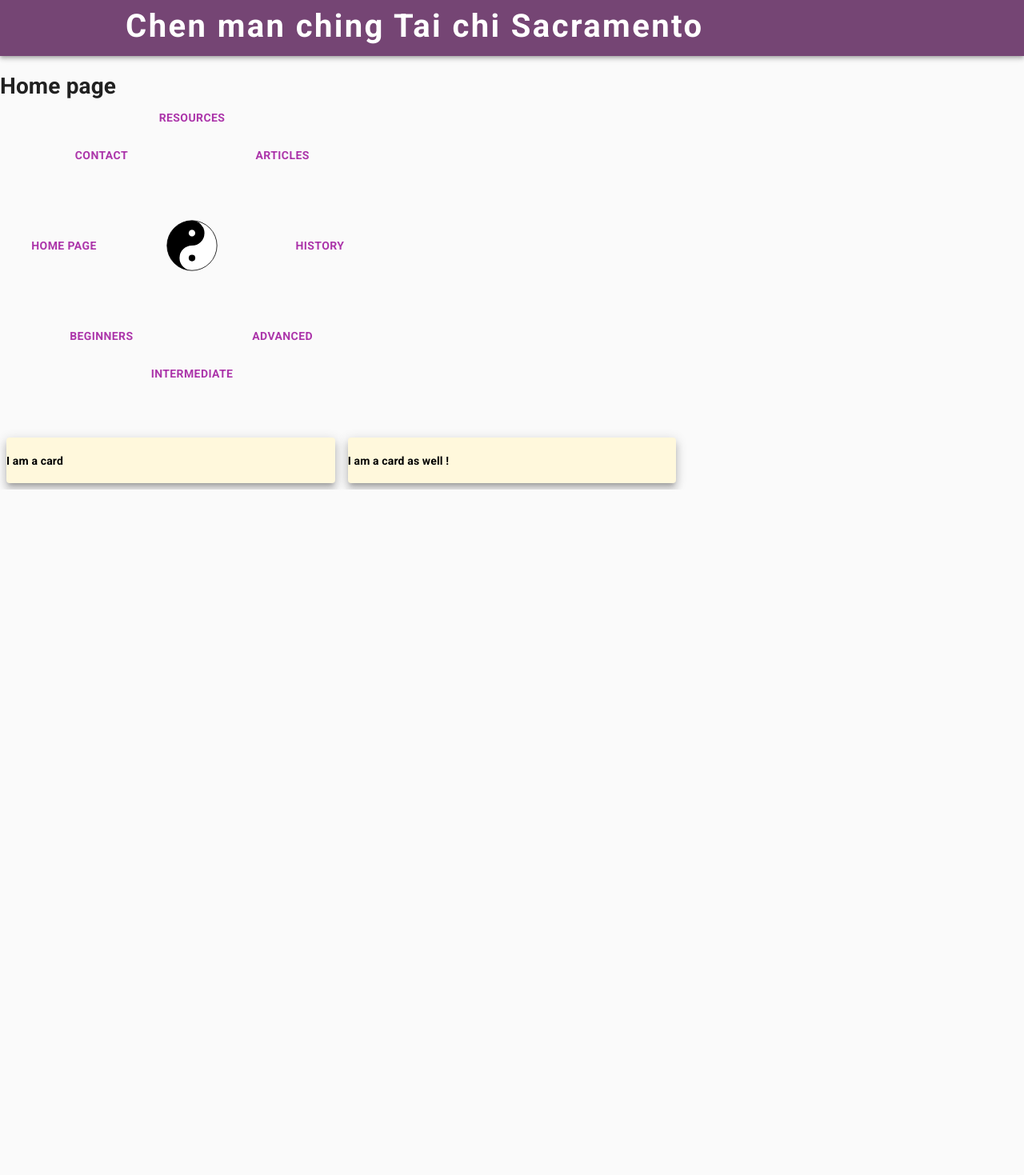
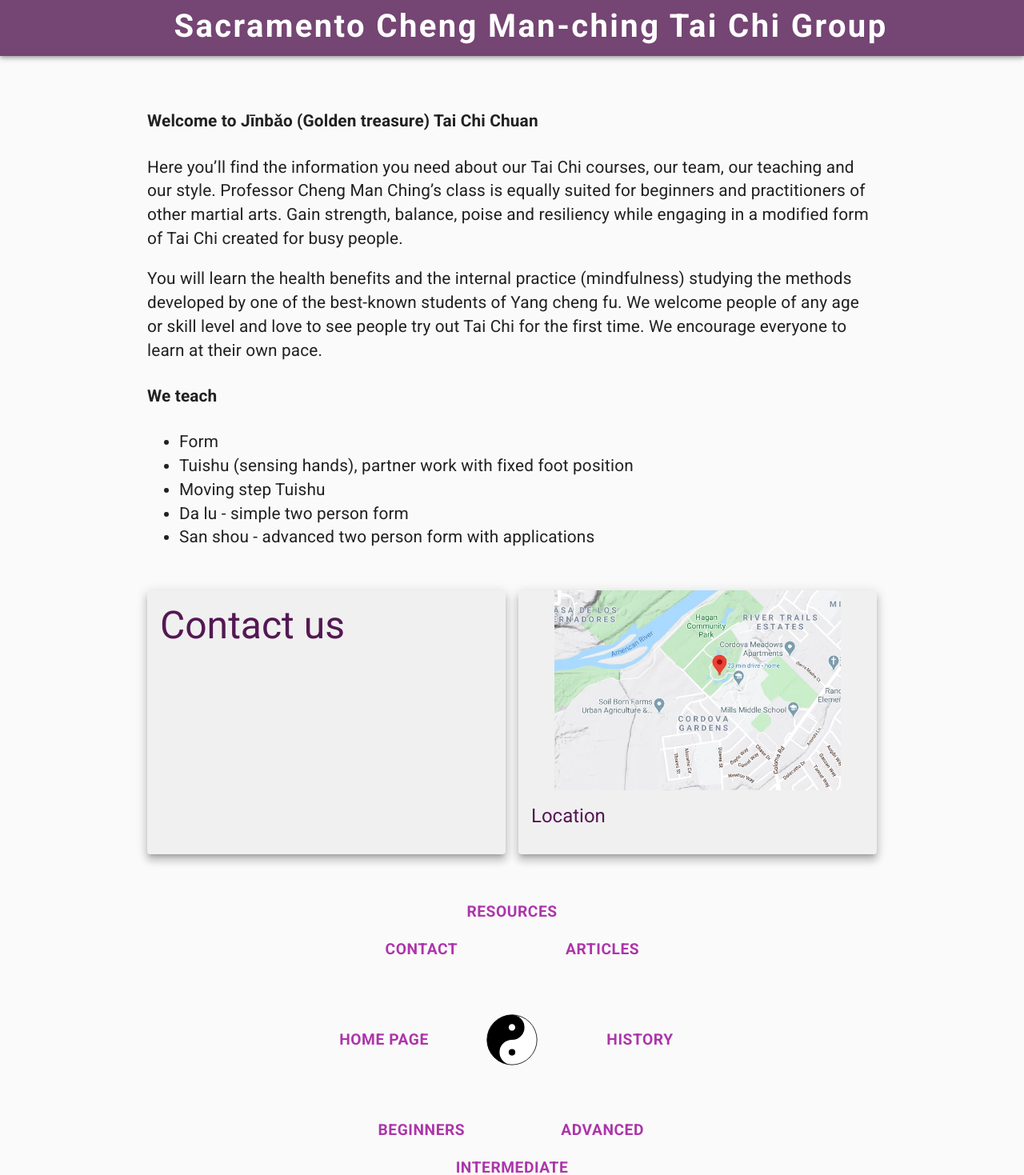
Before and after one commit to johnlobster/tcc-cmcsacramento, a React (Create React App) app: page / in a window 1280 px wide. Shown: the part 221-1690 px from the top of the page at 80% size. Before the commit the page ends 833 px from the top, so only its background shows below. Built offline with nearby package versions, Linux system fonts and the light colour scheme.

Commit message:
Home page content added, Edit components improved

```diff
--- a/src/components/CircleMenu/CircleMenu.tsx
+++ b/src/components/CircleMenu/CircleMenu.tsx
@@ -6,7 +6,7 @@ import { makeStyles, createStyles } from '@material-ui/core/styles';
 
 // would be really cool to make this responsive ....
 // ToDo how about using em instead of rem and change the font-size in the parent
-// ToDo should allow responsive sizes
+// ToDo should allow responsive sizes. Would have to use calc, which could be ok, but need to have a fallback
 
 // ToDo a11y - this is a menu, needs to be described as a menu
 
@@ -35,8 +35,7 @@ const topBoxStyles = makeStyles((theme: Theme) =>
       maxWidth: '30rem',
       height: `${2*size}rem`,
       maxHeight: '30rem',
-      marginLeft: '5rem',
-      marginBottom: '5rem',
+      margin: '0 auto 1.5rem auto',
 
       position: 'relative',
     }
@@ -51,8 +50,11 @@ const linkButtonStyles = makeStyles((theme: Theme) =>
       height: `${boxHeight}rem`,
       color: theme.palette.text.primaryColor,
       fontWeight: 'bold',
+      fontSize: '1.2rem',
       '& a': {
         color: theme.palette.text.primaryColor,
+        fontWeight: 'bold',
+        fontSize: '1.2rem',
       },
       '& a:visited': {
           color: theme.palette.text.primaryLinkVisited,
@@ -74,8 +76,9 @@ const tjtStyles = makeStyles((theme:Theme) =>
       height: '4rem',
       width: '4rem',
       position: 'absolute',
-      top: '8rem',
-      right: '8rem'
+      top: `${size-2}rem`,
+      right: `${size-2}rem`,
+      margin: '0 auto'
     }
   })
 )
--- a/src/components/EditBlock/EditBlock.tsx
+++ b/src/components/EditBlock/EditBlock.tsx
@@ -1,13 +1,17 @@
 import React from 'react';
 
-// add more props
-// add <EditBlock-moreProps> to type
-// interface EditBlock-moreProps {
-// }
+import { passClasses} from "../../global/common"
 
-const EditBlock:React.FunctionComponent = (props) => {
+interface MoreProps {
+  id: string;
+  className?: string;
+}
+
+const EditBlock: React.FunctionComponent<MoreProps> = (props) => {
+
   return(
-    <div>
+    <div className={passClasses(props.className)} >
+      {props.children}
     </div>
   );
 }
--- a/src/components/Footer/Footer.tsx
+++ b/src/components/Footer/Footer.tsx
@@ -1,14 +1,28 @@
 import React from 'react';
+
+import { Theme, Box } from '@material-ui/core'
+import { makeStyles, createStyles } from '@material-ui/core/styles';
 
 // add more props
 // add <Footer-moreProps> to type
 // interface Footer-moreProps {
 // }
 
+const footerStyles = makeStyles((theme: Theme) =>
+  createStyles({
+    root: {
+      color: theme.palette.primary.contrastText,
+      backgroundColor: theme.palette.primary.fade
+    },
+  })
+)
+
 const Footer:React.FunctionComponent = (props) => {
+  const footerClasses = footerStyles();
   return(
-    <div>
-    </div>
+    <Box className={footerClasses.root}>
+      <h2>Footer</h2>
+    </Box>
   );
 }
 
--- a/src/components/Header/Header.tsx
+++ b/src/components/Header/Header.tsx
@@ -1,21 +1,21 @@
 import React from 'react';
-import { Link } from 'react-router-dom';
 
-import {AppBar, Toolbar, IconButton, Box, Menu, MenuItem, Theme} from '@material-ui/core'
+import {AppBar, Toolbar, IconButton, Box, Menu, MenuItem, MenuList, Theme, Link}
+  from '@material-ui/core'
 import MenuIcon from '@material-ui/icons/Menu';
+import { makeStyles, createStyles } from '@material-ui/core/styles';
 
-import { makeStyles, createStyles } from '@material-ui/core/styles';
+import {data} from "../../data/page-info";
 
 const headerStyles = makeStyles((theme: Theme) =>
   createStyles({
     iconButton: {
-      color: 'white'
+      color: theme.palette.primary.contrastText
     },
     menu: {
-      backgroundColor: 'yellow',
       '& a': {
       textDecoration: 'none',
-      color: 'black'
+      color: theme.palette.text.primaryColor
       }
     },
     titleBox: {
@@ -24,20 +24,15 @@ const headerStyles = makeStyles((theme: Theme) =>
       flexDirection: 'column',
       alignContent: 'center',
       alignItems: 'center'
-    }
-  })
-);
-
-const infoStyles = makeStyles((theme: Theme) =>
-  createStyles({
-    root: {
+    },
+    info: {
       [theme.breakpoints.down('xs')]: {
         display: 'none',
       },
-      [theme.breakpoints.between('xs','sm')]: {
+      [theme.breakpoints.between('xs', 'sm')]: {
         fontSize: '0.75rem',
       },
-      [theme.breakpoints.between('sm','lg')]: {
+      [theme.breakpoints.between('sm', 'lg')]: {
         fontSize: '1.5rem',
       },
       [theme.breakpoints.up('lg')]: {
@@ -49,13 +44,8 @@ const infoStyles = makeStyles((theme: Theme) =>
     },
     appBar: {
       backgroundColor: theme.palette.primary.fade
-    }
-  }),
-);
-
-const titleStyles = makeStyles((theme: Theme) =>
-  createStyles({
-    root: {
+    },
+    title: {
       [theme.breakpoints.down('sm')]: {
         fontSize: '3rem',
       },
@@ -70,23 +60,16 @@ const titleStyles = makeStyles((theme: Theme) =>
       padding: '0.5rem 0.75rem 0 0.75rem'
 
     },
-  }),
+  })
 );
+
+
 interface MoreProps {
   desktop: boolean
 }
 
 const Header:React.FunctionComponent<MoreProps> = (props) => {
 
-  // const buttonClasses = buttonStyles();
-  // const titleClasses = titleStyles();
-  // classes={{root: buttonClasses.root}}
-  // className={MyStyles.menuButton}
-
-  // const fake = MyStyles.menuButton;
-
-  const infoClasses = infoStyles();
-  const titleClasses = titleStyles();
   const headerClasses = headerStyles();
 
 
@@ -104,7 +87,7 @@ const Header:React.FunctionComponent<MoreProps> = (props) => {
   //  + " "
   return(
     <div >
-      <AppBar position="static" className={infoClasses.appBar}>
+      <AppBar position="static" className={headerClasses.appBar}>
         <Toolbar>
           <IconButton edge="start"
             className={headerClasses.iconButton}
@@ -116,38 +99,43 @@ const Header:React.FunctionComponent<MoreProps> = (props) => {
           <Menu className={headerClasses.menu}
             id="simple-menu"
             color="secondary"
+            variant="menu"
             anchorEl={anchorEl}
             keepMounted
             anchorOrigin={{
-              vertical: 'top',
-              horizontal: 'left',
+              vertical: 'bottom',
+              horizontal: 'right',
             }}
             open={Boolean(anchorEl)}
             onClose={menuClose}
           >
-            <Box >
-              <MenuItem onClick={menuClose}>
-              <Link to="/Home" >
-                Home
-              </Link>
-              </MenuItem>
-              <MenuItem onClick={menuClose}>
-                <Link to="/Beginners">
-                  Beginners
-                  </Link>
-              </MenuItem>
+            <Box>
+              Menu items
             </Box>
+            <MenuList>
+
+              {data.map((item, index) => {
+                return (
+                  <MenuItem onClick={menuClose}>
+                    <Link href={item.name} >
+                      {item.menu}
+                    </Link>
+                  </MenuItem>
+                )
+              })}
+
+            </MenuList>
           </Menu>
 
           <Box className={headerClasses.titleBox}>
-            <Box className={titleClasses.root}>
+            <Box className={headerClasses.title}>
               Tai Chi
             </Box >
             { props.desktop &&
-              <Box className={infoClasses.root}>
-                <div >Jinbao(Golden Treasure) Tai Chi Chuan (taijiquan) </div>
+              <Box className={headerClasses.info}>
+                <div >Jinbao(Golden Treasure) Tai Chi Chuan</div>
                 <div >
-                  Chen man ching Tai chi Sacramento
+                  Sacramento Cheng Man-ching Tai Chi Group
                 </div>
               </Box>
             }
--- /dev/null
+++ b/src/global/common.tsx
@@ -0,0 +1,11 @@
+import React from "react"
+
+// utility to pass className down
+export const passClasses: (propsClassName: string | undefined) => string = (propsClassName: string | undefined) => {
+  if (propsClassName) {
+    return propsClassName
+  } else {
+    return "";
+
+  }
+}
--- a/src/index.css
+++ b/src/index.css
@@ -7,11 +7,6 @@ body {
   -moz-osx-font-smoothing: grayscale;
 }
 
-/* @font-face {
-  font-family: RoofRunnersActive;
-  src: url(./fonts/roof-runners-active.regular.ttf);
-} */
-
 code {
   font-family: source-code-pro, Menlo, Monaco, Consolas, 'Courier New',
     monospace;
--- a/src/index.tsx
+++ b/src/index.tsx
@@ -1,8 +1,5 @@
 import React from 'react';
 import ReactDOM from 'react-dom';
-
-// global css, defined before all the other styles are injected
-// import './global/fonts.css';
 
 import App from './App';
 import myTheme from "./global/theme";
--- a/src/pages/Home/Home.tsx
+++ b/src/pages/Home/Home.tsx
@@ -1,17 +1,14 @@
 import React from 'react';
 
-import { Card, Box, Grid } from '@material-ui/core';
+import { Card, CardContent, CardMedia, Box, Grid } from '@material-ui/core';
 import { makeStyles } from '@material-ui/core/styles';
-// import {
-//   palette,
-//   PaletteProps,
-//   spacing,
-//   SpacingProps,
-//   typography,
-//   TypographyProps,
-// } from '@material-ui/system';
+import Typography from '@material-ui/core/Typography';
 
+import theme from "../../global/theme";
+import EditBlock from "../../components/EditBlock/EditBlock"
 import CircleMenu from "../../components/CircleMenu/CircleMenu";
+
+import map from "../../images/map2.jpg";
 
 // add more props
 // add <Home-moreProps> to type
@@ -19,14 +16,49 @@ import CircleMenu from "../../components/CircleMenu/CircleMenu";
 // }
 
 const useStyles = makeStyles({
-  root: {
-    backgroundColor: 'cornsilk',
-    color: 'black',
-    minWidth: '25%'
+  container: {
+    [theme.breakpoints.down('sm')]: {
+      width: '100%',
+    },
+    [theme.breakpoints.between('sm', 'md')]: {
+      width: '85%',
+    },
+    [theme.breakpoints.up('md')]: {
+      width: '75%',
+    },
+    maxWidth: `${theme.breakpoints.values.md}px`,
+    padding: '1rem',
+    margin: '1rem auto 2rem auto'
   },
-  media: {
-    height: 140,
+  menuContainer: {
+    width: "100%",
+    maxWidth: `${theme.breakpoints.values.md}px`,
+    overflowX: 'hidden'
   },
+  map: {
+    width: 'auto',
+    height: '35vw',
+    maxHeight: '250px',
+    margin: '0 auto'
+  },
+  contactCard: {
+    height: '100%'
+  },
+  customCard: {
+    color: theme.palette.text.primaryColorDark
+  },
+  welcome: {
+    [theme.breakpoints.down('sm')]: {
+      fontSize: '0.9rem',
+    },
+    [theme.breakpoints.between('sm', 'md')]: {
+      fontSize: '1.1rem',
+    },
+    [theme.breakpoints.up('md')]: {
+      fontSize: '1.3rem',
+    },
+
+  }
 });
 
 
@@ -35,28 +67,92 @@ const Home:React.FunctionComponent = (props) => {
 
   return(
     <div>
-      <h1>Home page</h1>
-      <div><CircleMenu /></div>
+      <Grid container spacing={2} className={classes.container}>
+        <Grid item xs={12}>
 
-      <Box m={1}>
-        <Grid container spacing={2}>
-          <Grid item xs={12} md={6} lg={4}>
-            <Card raised={true} className={classes.root}>
-              <h4>I am a card</h4>
-            </Card>
-          </Grid>
+          <EditBlock id="Home_welcome" className={classes.welcome}>
+            <h4>Welcome to Jīnbǎo (Golden treasure) Tai Chi Chuan</h4>
+            <p>
+              Here you’ll find
+              the information you need about our Tai Chi courses, our team, our teaching and our
+              style. Professor Cheng Man Ching’s class is equally suited for beginners and
+              practitioners of other martial arts. Gain strength, balance, poise and resiliency
+              while engaging in a modified form of Tai Chi created for busy people.
+            </p><p>
+              You will learn the health benefits and the internal practice (mindfulness)
+              studying the methods developed by one of the best-known students of Yang cheng fu.
+              We welcome people of any age or skill level and love to see people try out
+              Tai Chi for the first time. We encourage everyone to learn at their own
+              pace.
+            </p>
+            <h4>We teach</h4>
+            <ul>
+              <li>Form</li>
+              <li>Tuishu (sensing hands), partner work with fixed foot position</li>
+              <li>Moving step Tuishu</li>
+              <li>Da lu - simple two person form</li>
+              <li>San shou - advanced two person form with applications</li>
+            </ul>
+            <br />
+          </EditBlock>
 
-          <Grid item xs={12} md={6} lg={4}>
-            <Card raised={true} className={classes.root}>
-              <h4>I am a card as well !</h4>
-            </Card>
+          <Grid container spacing={2}>
+            <Grid item xs={12} sm={6}>
+              <Card raised={true} className={classes.customCard + " " + classes.contactCard}>
+                <CardContent>
+                  <Typography variant="h3" component="h2" gutterBottom>
+                    Contact us
+                  </Typography>
+                </CardContent>
+              </Card>
+            </Grid>
+
+            <Grid item xs={12} sm={6}>
+              <Card raised={true} className={classes.customCard}>
+                <CardMedia className={classes.map}
+                  component="img"
+                  alt="Click here to find directions to Tai chi group"
+                  image={map}
+                  title="Click here to find directions to Tai chi group"
+                />
+                <CardContent>
+                  <Typography gutterBottom variant="h5" component="h2">
+                    Location
+                  </Typography>
+                </CardContent>
+              </Card>
+            </Grid>
+
           </Grid>
         </Grid>
-      </Box>
+      </Grid>
 
+      <Grid container className={classes.container + " " + classes.menuContainer}>
+        <Grid item xs={12}>
+          <Box><CircleMenu /></Box>
+        </Grid>
+      </Grid>
 
     </div>
   );
 }
 
 export default Home;
+
+/*
+<Box m={1}>
+  <Grid container spacing={2}>
+    <Grid item xs={12} md={6} lg={4}>
+      <Card raised={true} className={classes.root}>
+        <h4>I am a card</h4>
+      </Card>
+    </Grid>
+
+    <Grid item xs={12} md={6} lg={4}>
+      <Card raised={true} className={classes.root}>
+        <h4>I am a card as well !</h4>
+      </Card>
+    </Grid>
+  </Grid>
+</Box>
+*/
```
Also changed, not shown: src/components/EditSpan/EditSpan.tsx (+9 -1 lines), src/global/fonts.css (+8 -0 lines), src/global/theme.ts (+11 -11 lines), src/images/map2.jpg (added).
